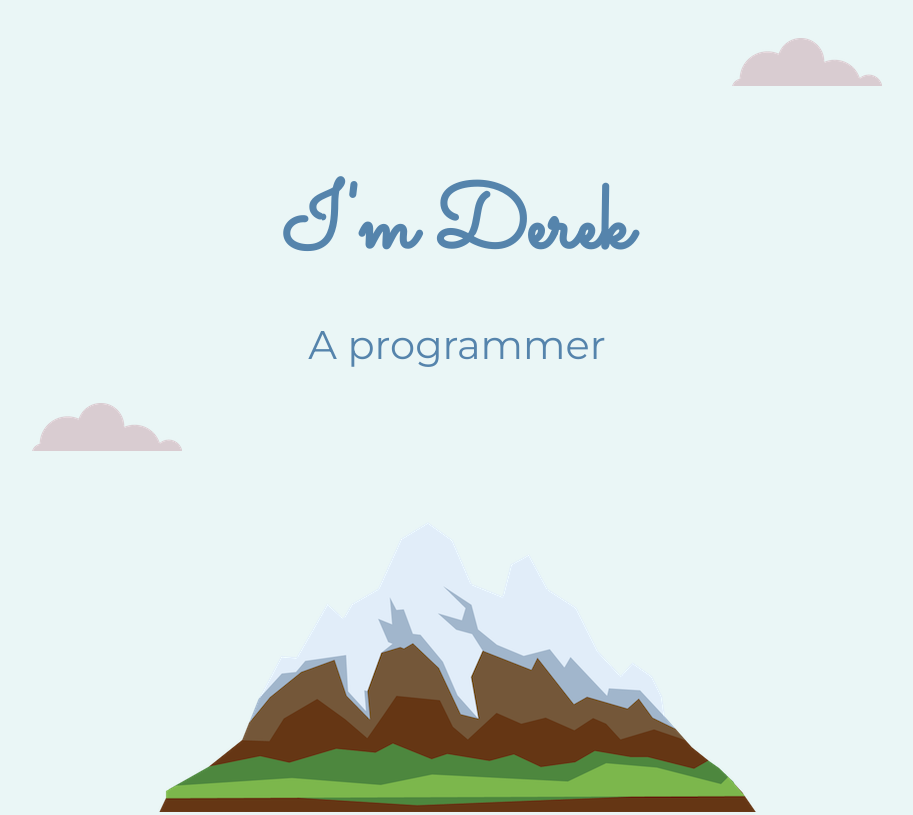
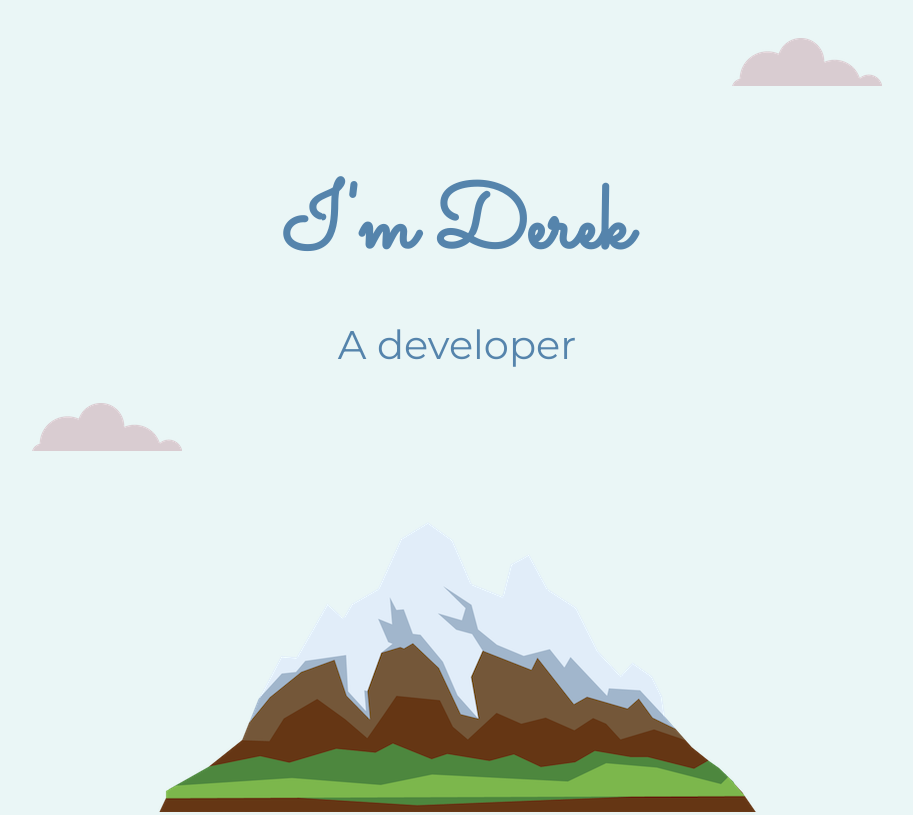
Before and after one commit to Dcard2010/Dcard2010.github.io, a plain HTML site: page index.html in a window 1280 px wide. Shown: the top 815 px of the page, without its empty margins (183-1096 px from the left). Drawn offline with Linux system fonts and the light colour scheme.

Commit message:
updated site to say I'm a developer instead of a programmer

```diff
--- a/index.html
+++ b/index.html
@@ -15,7 +15,7 @@
   <div class="topContainer">
     <img class="topCloud" src="images/cloud.png" alt="cloud-pic">
     <h1>I'm Derek</h1>
-    <h2>A programmer</h2>
+    <h2>A developer</h2>
 
     <img class="bottomCloud" src="images/cloud.png" alt="cloud-pic">
     <br />
```
Also changed, not shown: 1 other file.
